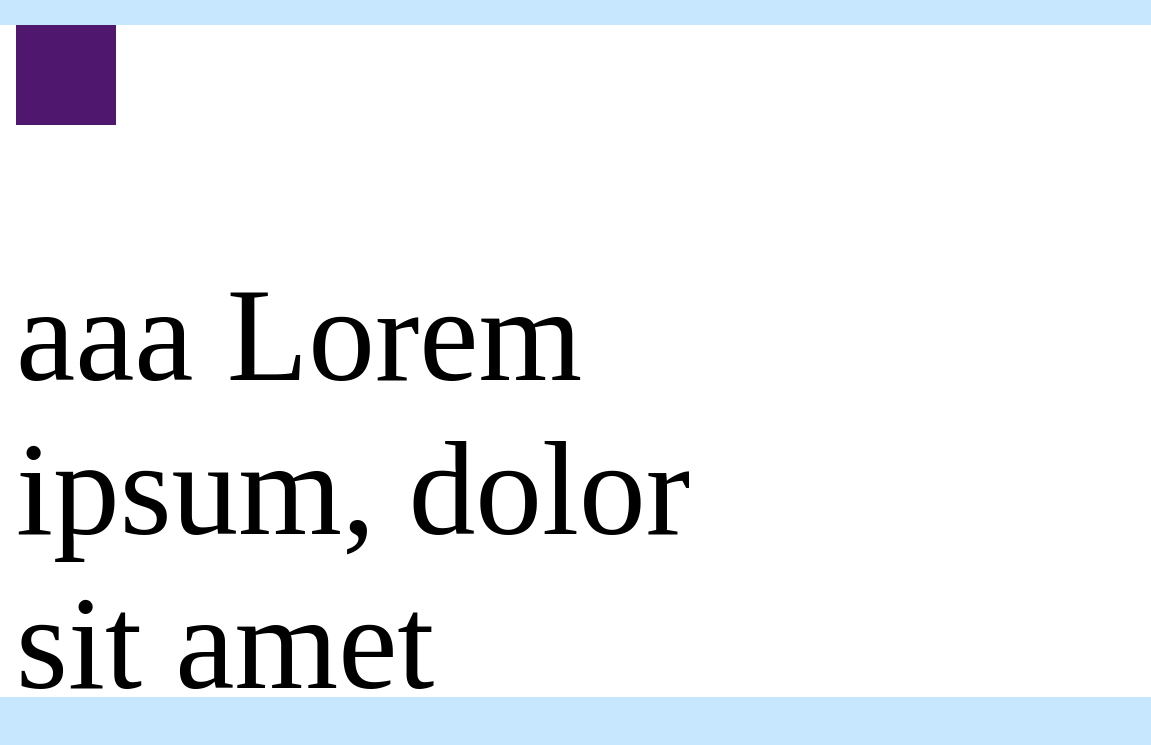
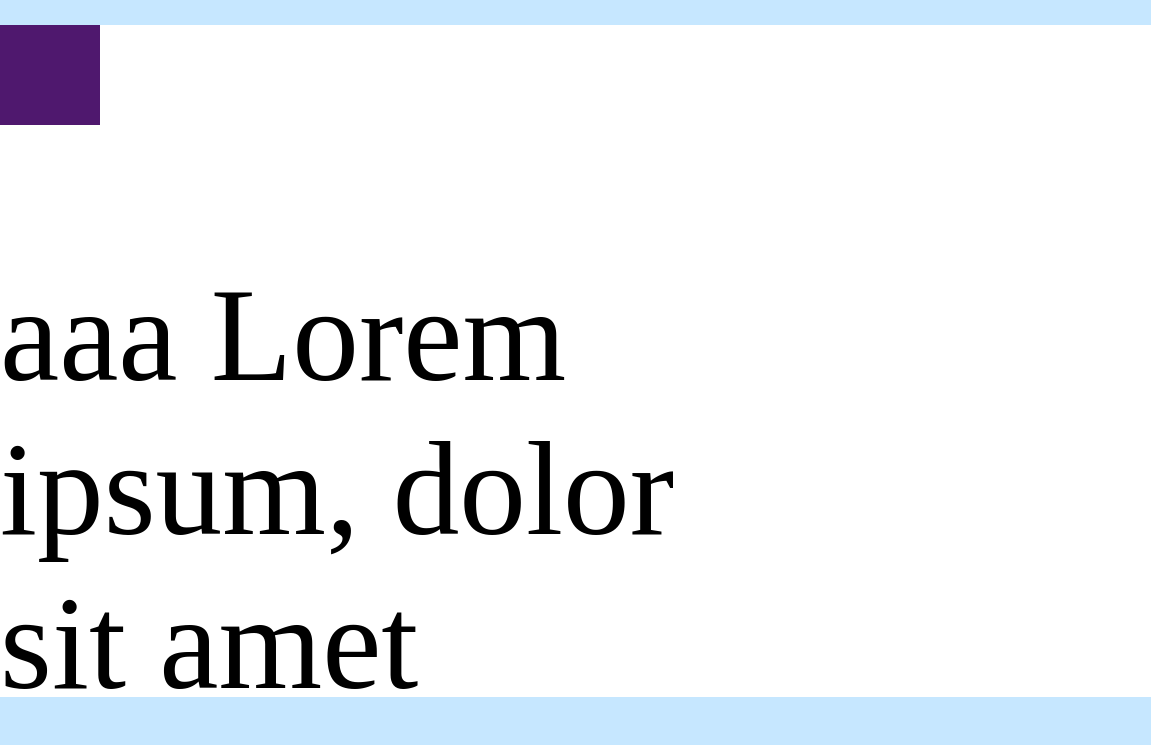
Before and after one commit to joao-the-carvalho/VenturusAcolhe-Mais, a plain HTML site: page front/headerfooter/index.htm in a window 1280 px wide. Shown: the part 55-800 px from the top of the page, 0-1151 px from the left. Drawn offline with nearby package versions, Linux system fonts and the light colour scheme; a script that the page names is missing.

Commit message:
Update style.css

```diff
--- a/front/headerfooter/style.css
+++ b/front/headerfooter/style.css
@@ -57,7 +57,6 @@ footer{
     position: fixed;
 }
 main{
-    padding: 16px;
     padding-top: 10vh;
     padding-bottom: 6vh;
 }
```
